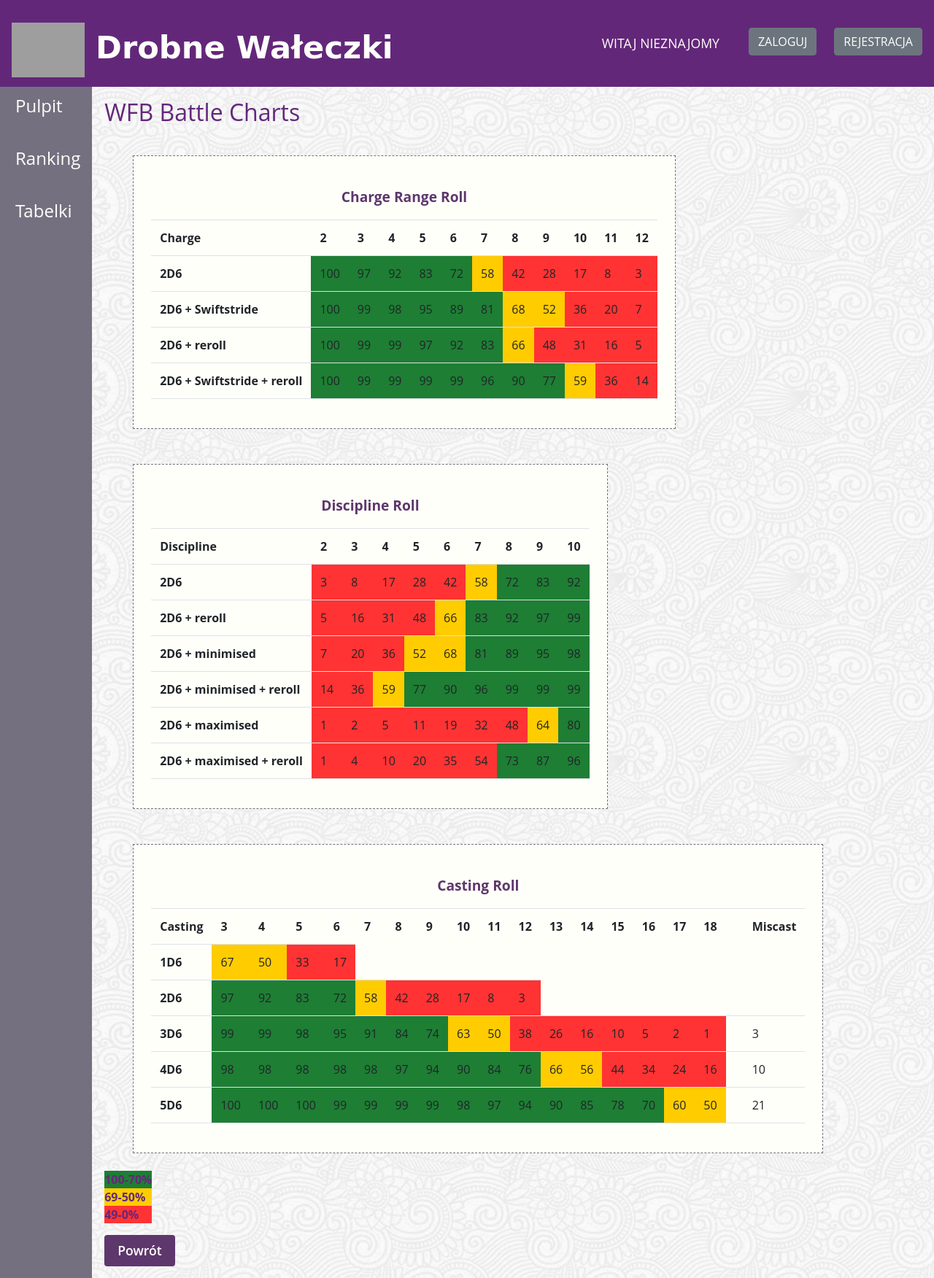
After one commit to semi7semi/DW, a Django app: page /tables/ in a window 1280 px wide. The commit adds this page. Shown: the whole page at 73% size. Run offline with Django 3.2, Linux system fonts and the light colour scheme; lists and menus that the app fills with data are empty; grey boxes are pictures that could not be loaded.

Commit message:
tabelki statystyka

```diff
--- a/static/css/style.css
+++ b/static/css/style.css
@@ -10,8 +10,10 @@
   --dark-text: #000000;
   --blue: #007bff;
   --yellow: #5E376D;
+  --yellow2: #ffcc00;
   --green: #1e7e34;
   --red: #cc0000;
+  --light-red: #ff3333;
   font-size: 16px;
 }
 
@@ -42,6 +44,16 @@ p {
   content: counter(serial-number);  /* Display the counter */
   min-width: 1em;
   margin-right: 0.5em;
+}
+
+.tab-color-green {
+    background: var(--green);
+}
+.tab-color-yellow {
+    background: var(--yellow2);
+}
+.tab-color-red {
+    background: var(--light-red);
 }
 
 /*table {*/
--- a/wfb/settings.py
+++ b/wfb/settings.py
@@ -81,7 +81,7 @@ WSGI_APPLICATION = 'wfb.wsgi.application'
 # Database
 # https://docs.djangoproject.com/en/3.1/ref/settings/#databases
 
-
+#
 DATABASES = {
     'default': dj_database_url.config(
         default=config('DATABASE_URL')
--- a/wfb/urls.py
+++ b/wfb/urls.py
@@ -3,7 +3,7 @@ from django.urls import path
 
 from wfb_app.views import Index, List, AddUnitView, EditUnitView, RankingList, \
     LoginView, LogoutView, UsersList, CreateUserView, EditUserView, AddGameResultView, DeleteUser, UserDetailsView, \
-    ArmyListView, ArmyDetailsView, DeleteUnitView, EditGameResultView, CalcView, Landing_page, RollDiceView
+    ArmyListView, ArmyDetailsView, DeleteUnitView, EditGameResultView, CalcView, Landing_page, RollDiceView, TableView
 
 urlpatterns = [
     path('admin/', admin.site.urls),
@@ -29,6 +29,7 @@ urlpatterns = [
     path("add_user/", CreateUserView.as_view(), name="register"),
     path("edit_user/<int:id>/", EditUserView.as_view(), name="edit-user"),
     path("user_details/<int:id>/", UserDetailsView.as_view(), name="user-details"),
-    path("edit_user/delete/<int:id>/", DeleteUser.as_view()),
+    path("edit_user/delete/<int:id>/", DeleteUser.as_view(), name="delete-user"),
     path("dice/", RollDiceView.as_view(), name="dice-view"),
+    path("tables/", TableView.as_view(), name="table-view"),
 ]
--- a/wfb_app/templates/army_list.html
+++ b/wfb_app/templates/army_list.html
@@ -13,7 +13,7 @@
             </tr>
             {% for army in list %}
             <tr>
-                <td><a class="user-color" href="/army_details/{{ army.0.id }}/">{{ army.0.name }}  </a> ({{ army.1 }})</td>
+                <td><a class="user-color" href="{% url 'army-details' army.0.id%}">{{ army.0.name }}  </a> ({{ army.1 }})</td>
                 <td>{{ army.0.short_name }}</td>
                 <td>{{ army.0.description }}</td>
             </tr>
@@ -23,7 +23,7 @@
 <div class="row">
     <div class="col-2">
         <div class="nav flex-column nav-pills">
-            <a class="nav-link btn-color rounded-1 pt-2 pb-2" href="/calculator/">Back</a>
+            <a class="nav-link btn-color rounded-1 pt-2 pb-2" href="{% url 'calc-view' %}">Powrót</a>
         </div>
     </div>
 </div>
--- a/wfb_app/templates/base.html
+++ b/wfb_app/templates/base.html
@@ -90,6 +90,11 @@
                         </a>
                     </li>
                     {% endif %}
+                    <li class="nav-item">
+                        <a class="nav-link" href="{% url 'table-view' %}">
+                            <span>Tabelki</span>
+                        </a>
+                    </li>
                     </ul>
             <div class="m-4 p-3 width-medium text-color-darker">
 
--- a/wfb_app/templates/calc.html
+++ b/wfb_app/templates/calc.html
@@ -84,7 +84,7 @@
 <div class="row">
         <div class="col-1">
         <div class="nav flex-column nav-pills">
-            <a class="nav-link btn-color pt-2 pb-2" href="/calculator/">Powrót</a>
+            <a class="nav-link btn-color pt-2 pb-2" href="{% url 'calc-view' %}">Powrót</a>
         </div>
     </div>
 </div>
--- a/wfb_app/templates/delete_user.html
+++ b/wfb_app/templates/delete_user.html
@@ -15,7 +15,7 @@
 <div class="row">
     <div class="col-2">
         <div class="nav flex-column nav-pills">
-            <a class="nav-link btn-color rounded-1 pt-1 pb-1" href="/edit_user/{{ user.id }}/">Nie, zabierz mnie stąd</a>
+            <a class="nav-link btn-color rounded-1 pt-1 pb-1" href="{% url 'edit-user' user.id %}">Nie, zabierz mnie stąd</a>
         </div>
     </div>
 </div>
--- a/wfb_app/templates/dices.html
+++ b/wfb_app/templates/dices.html
@@ -52,7 +52,7 @@
 <div class="row">
         <div class="col-1">
         <div class="nav flex-column nav-pills">
-            <a class="nav-link btn-color pt-2 pb-2" href="/dice/">Powrót</a>
+            <a class="nav-link btn-color pt-2 pb-2" href="{% url 'dice-view' %}">Powrót</a>
         </div>
     </div>
 </div>
--- a/wfb_app/templates/edit_user.html
+++ b/wfb_app/templates/edit_user.html
@@ -15,7 +15,7 @@
 <div class="row">
     <div class="col-1">
         <div class="nav flex-column nav-pills">
-            <a class="nav-link btn-color-red rounded-1 pt-1 pb-1" href="/edit_user/delete/{{ user.id }}/">Usun konto</a>
+            <a class="nav-link btn-color-red rounded-1 pt-1 pb-1" href="{% url 'delete-user' user.id %}">Usun konto</a>
         </div>
     </div>
 </div>
--- a/wfb_app/templates/ranking_list.html
+++ b/wfb_app/templates/ranking_list.html
@@ -5,7 +5,7 @@
     <div class="col-1">
         {% if request.user.is_authenticated %}
         <div class="nav nav-pills nav-justified">
-            <a class="nav-link btn-color" href="/ranking/add_result/">Dodaj wynik</a>
+            <a class="nav-link btn-color" href="{% url 'result' %}">Dodaj wynik</a>
         </div>
         {% endif %}
     </div>
@@ -28,7 +28,7 @@
             </tr>
             {% for result in ranking %}
             <tr class="numbering">
-                <td><a class="user-color" href="/user_details/{{ result.user.id }}/">{{ result.user }}</a></td>
+                <td><a class="user-color" href="{% url 'user-details' result.user.id %}">{{ result.user }}</a></td>
                 <td>{{ result.army }}</td>
                 <td>{{ result.battle_points }}</td>
                 {% if result.objective %}
@@ -38,7 +38,7 @@
                 {% endif %}
                 <td>{{ result.get_game_rank_display }}</td>
                 {% if result.opponent_dw %}
-                <td><a class="user-color" href="/user_details/{{ result.opponent_dw.id }}/">{{ result.opponent_dw }}</a>
+                <td><a class="user-color" href="{% url 'user-details' result.opponent_dw.id %}">{{ result.opponent_dw }}</a>
                 </td>
                 {% else %}
                 <td>{{ result.opponent }}</td>
--- /dev/null
+++ b/wfb_app/templates/tables.html
@@ -0,0 +1,258 @@
+{% extends "base.html" %}
+{% block content %}
+
+<h2>WFB Battle Charts</h2>
+<!--<h2>Uzytkownik: {{ request.user.username }} ({{ request.user.profile.user_army }})</h2>-->
+<p></p>
+<div class="col">
+<div class="m-4 p-4 border-dashed">
+    <h1 class="dashboard-content-title">
+        <span>Charge Range Roll</span>
+    </h1>
+    <table class="table border-bottom schedules-content">
+        <tr>
+            <th>Charge</th>
+            {% for range in range_data %}
+            <th>{{ range }}</th>
+            {% endfor %}
+        </tr>
+        <tr>
+            <th>2D6</th>
+            {% for chance in charge %}
+            {% if chance >= 70 %}
+            <td class="tab-color-green">{{ chance }}</td>
+            {% elif chance >= 50 %}
+            <td class="tab-color-yellow">{{ chance }}</td>
+            {% else %}
+            <td class="tab-color-red">{{ chance }}</td>
+            {% endif %}
+            {% endfor %}
+        </tr>
+        <tr>
+            <th>2D6 + Swiftstride</th>
+            {% for chance in charge_s %}
+            {% if chance >= 70 %}
+            <td class="tab-color-green">{{ chance }}</td>
+            {% elif chance >= 50 %}
+            <td class="tab-color-yellow">{{ chance }}</td>
+            {% else %}
+            <td class="tab-color-red">{{ chance }}</td>
+            {% endif %}
+            {% endfor %}
+        </tr>
+        <tr>
+            <th>2D6 + reroll</th>
+            {% for chance in charge_rr %}
+            {% if chance >= 70 %}
+            <td class="tab-color-green">{{ chance }}</td>
+            {% elif chance >= 50 %}
+            <td class="tab-color-yellow">{{ chance }}</td>
+            {% else %}
+            <td class="tab-color-red">{{ chance }}</td>
+            {% endif %}
+            {% endfor %}
+        </tr>
+        <tr>
+            <th>2D6 + Swiftstride + reroll</th>
+            {% for chance in charge_s_rr %}
+            {% if chance >= 70 %}
+            <td class="tab-color-green">{{ chance }}</td>
+            {% elif chance >= 50 %}
+            <td class="tab-color-yellow">{{ chance }}</td>
+            {% else %}
+            <td class="tab-color-red">{{ chance }}</td>
+            {% endif %}
+            {% endfor %}
+        </tr>
+    </table>
+</div>
+<div class="m-4 p-4 border-dashed">
+    <h1 class="dashboard-content-title">
+        <span>Discipline Roll</span>
+    </h1>
+    <table class="table border-bottom schedules-content">
+        <tr>
+            <th>Discipline</th>
+            {% for range in range_disc %}
+            <th>{{ range }}</th>
+            {% endfor %}
+        </tr>
+        <tr>
+            <th>2D6</th>
+            {% for chance in dis %}
+            {% if chance >= 70 %}
+            <td class="tab-color-green">{{ chance }}</td>
+            {% elif chance >= 50 %}
+            <td class="tab-color-yellow">{{ chance }}</td>
+            {% else %}
+            <td class="tab-color-red">{{ chance }}</td>
+            {% endif %}
+            {% endfor %}
+        </tr>
+        <tr>
+            <th>2D6 + reroll</th>
+            {% for chance in dis_rr %}
+            {% if chance >= 70 %}
+            <td class="tab-color-green">{{ chance }}</td>
+            {% elif chance >= 50 %}
+            <td class="tab-color-yellow">{{ chance }}</td>
+            {% else %}
+            <td class="tab-color-red">{{ chance }}</td>
+            {% endif %}
+            {% endfor %}
+        </tr>
+        <tr>
+            <th>2D6 + minimised</th>
+            {% for chance in dis_min %}
+            {% if chance >= 70 %}
+            <td class="tab-color-green">{{ chance }}</td>
+            {% elif chance >= 50 %}
+            <td class="tab-color-yellow">{{ chance }}</td>
+            {% else %}
+            <td class="tab-color-red">{{ chance }}</td>
+            {% endif %}
+            {% endfor %}
+        </tr>
+        <tr>
+            <th>2D6 + minimised + reroll</th>
+            {% for chance in dis_min_rr %}
+            {% if chance >= 70 %}
+            <td class="tab-color-green">{{ chance }}</td>
+            {% elif chance >= 50 %}
+            <td class="tab-color-yellow">{{ chance }}</td>
+            {% else %}
+            <td class="tab-color-red">{{ chance }}</td>
+            {% endif %}
+            {% endfor %}
+        </tr>
+        <tr>
+            <th>2D6 + maximised</th>
+            {% for chance in dis_max %}
+            {% if chance >= 70 %}
+            <td class="tab-color-green">{{ chance }}</td>
+            {% elif chance >= 55 %}
+            <td class="tab-color-yellow">{{ chance }}</td>
+            {% else %}
+            <td class="tab-color-red">{{ chance }}</td>
+            {% endif %}
+            {% endfor %}
+        </tr>
+        <tr>
+            <th>2D6 + maximised + reroll</th>
+            {% for chance in dis_max_rr %}
+            {% if chance >= 70 %}
+            <td class="tab-color-green">{{ chance }}</td>
+            {% elif chance >= 55 %}
+            <td class="tab-color-yellow">{{ chance }}</td>
+            {% else %}
+            <td class="tab-color-red">{{ chance }}</td>
+            {% endif %}
+            {% endfor %}
+        </tr>
+    </table>
+    </div>
+    <div class="m-4 p-4 border-dashed">
+    <h1 class="dashboard-content-title">
+        <span>Casting Roll</span>
+    </h1>
+    <table class="table border-bottom schedules-content">
+        <tr>
+            <th>Casting</th>
+            {% for range in range_cast %}
+            <th>{{ range }}</th>
+            {% endfor %}
+            <th></th>
+            <th>Miscast</th>
+        </tr>
+        <tr>
+            <th>1D6</th>
+            {% for chance in dice1 %}
+            {% if chance >= 70 %}
+            <td class="tab-color-green">{{ chance }}</td>
+            {% elif chance >= 50 %}
+            <td class="tab-color-yellow">{{ chance }}</td>
+            {% else %}
+            <td class="tab-color-red">{{ chance }}</td>
+            {% endif %}
+            {% endfor %}
+        </tr>
+        <tr>
+            <th>2D6</th>
+            {% for chance in dice2 %}
+            {% if chance >= 70 %}
+            <td class="tab-color-green">{{ chance }}</td>
+            {% elif chance >= 50 %}
+            <td class="tab-color-yellow">{{ chance }}</td>
+            {% else %}
+            <td class="tab-color-red">{{ chance }}</td>
+            {% endif %}
+            {% endfor %}
+        </tr>
+        <tr>
+            <th>3D6</th>
+            {% for chance in dice3 %}
+            {% if chance >= 70 %}
+            <td class="tab-color-green">{{ chance }}</td>
+            {% elif chance >= 50 %}
+            <td class="tab-color-yellow">{{ chance }}</td>
+            {% else %}
+            <td class="tab-color-red">{{ chance }}</td>
+            {% endif %}
+            {% endfor %}
+            <td></td>
+            <td>{{ miscast.0 }}</td>
+        </tr>
+        <tr>
+            <th>4D6</th>
+            {% for chance in dice4 %}
+            {% if chance >= 70 %}
+            <td class="tab-color-green">{{ chance }}</td>
+            {% elif chance >= 50 %}
+            <td class="tab-color-yellow">{{ chance }}</td>
+            {% else %}
+            <td class="tab-color-red">{{ chance }}</td>
+            {% endif %}
+            {% endfor %}
+            <td></td>
+            <td>{{ miscast.1 }}</td>
+        </tr>
+        <tr>
+            <th>5D6</th>
+            {% for chance in dice5 %}
+            {% if chance >= 70 %}
+            <td class="tab-color-green">{{ chance }}</td>
+            {% elif chance >= 50 %}
+            <td class="tab-color-yellow">{{ chance }}</td>
+            {% else %}
+            <td class="tab-color-red">{{ chance }}</td>
+            {% endif %}
+            {% endfor %}
+            <td></td>
+            <td >{{ miscast.2 }}</td>
+        </tr>
+    </table>
+</div>
+</div>
+<table>
+    <tr>
+        <th class="tab-color-green">100-70%</th>
+        <td></td>
+    </tr>
+        <tr>
+        <th class="tab-color-yellow">69-50%</th>
+        <td></td>
+    </tr>
+        <tr>
+        <th class="tab-color-red">49-0%</th>
+        <td></td>
+    </tr>
+</table>
+<p></p>
+<div class="row">
+    <div class="col-1">
+        <div class="nav flex-column nav-pills">
+            <a class="nav-link btn-color pt-2 pb-2" href="{% url 'main' %}">Powrót</a>
+        </div>
+    </div>
+</div>
+{% endblock %}
--- a/wfb_app/templates/units_list.html
+++ b/wfb_app/templates/units_list.html
@@ -51,7 +51,7 @@
 <div class="row">
     <div class="col-2">
         <div class="nav flex-column nav-pills">
-            <a class="nav-link active" href="/calculator/">Back</a>
+            <a class="nav-link active" href="{% url 'calc-view' %}">Back</a>
         </div>
     </div>
 </div>
--- a/wfb_app/templates/user_details.html
+++ b/wfb_app/templates/user_details.html
@@ -108,7 +108,7 @@
 <div class="row">
     <div class="col-2">
         <div class="nav flex-column nav-pills">
-            <a class="nav-link btn-color rounded-1 pt-1 pb-1" href="/ranking/">Powrót</a>
+            <a class="nav-link btn-color rounded-1 pt-1 pb-1" href="{% url 'ranking-list' %}">Powrót</a>
         </div>
     </div>
 </div>
--- a/wfb_app/views.py
+++ b/wfb_app/views.py
@@ -548,3 +548,54 @@ class EditGameResultView(View):
         if form.is_valid():
             form.save()
             return redirect("user-details", id=game.user.id)
+
+
+class TableView(View):
+    def get(self, request):
+        # Charge chart
+        range_data = range(2, 13)
+        charge = [100, 97, 92, 83, 72, 58, 42, 28, 17, 8, 3]
+        charge_s = [100, 99, 98, 95, 89, 81, 68, 52, 36, 20, 7]
+        charge_rr = [100, 99, 99, 97, 92, 83, 66, 48, 31, 16, 5]
+        charge_s_rr = [100, 99, 99, 99, 99, 96, 90, 77, 59, 36, 14]
+        # Discipline chart
+        range_disc = range(2, 11)
+        dis = [3, 8, 17, 28, 42, 58, 72, 83, 92]
+        dis_rr = [5, 16, 31, 48, 66, 83, 92, 97, 99]
+        dis_min = [7, 20, 36, 52, 68, 81, 89, 95, 98]
+        dis_max = [1, 2, 5, 11, 19, 32, 48, 64, 80]
+        dis_min_rr = [14, 36, 59, 77, 90, 96, 99, 99, 99]
+        dis_max_rr = [1, 4, 10, 20, 35, 54, 73, 87, 96]
+        # Casting chart
+        range_cast = range(3, 19)
+        dice1 = [67, 50, 33, 17]
+        dice2 = [97, 92, 83, 72, 58, 42, 28, 17, 8, 3]
+        dice3 = [99, 99, 98, 95, 91, 84, 74, 63, 50, 38, 26, 16, 10, 5, 2, 1]
+        dice4 = [98, 98, 98, 98, 98, 97, 94, 90, 84, 76, 66, 56, 44, 34, 24, 16]
+        dice5 = [100, 100, 100, 99, 99, 99, 99, 98, 97, 94, 90, 85, 78, 70, 60, 50]
+        miscast = [3, 10, 21]
+        ctx = {
+            "range_data": range_data,
+            "charge": charge,
+            "charge_s": charge_s,
+            "charge_rr": charge_rr,
+            "charge_s_rr": charge_s_rr,
+
+            "range_disc": range_disc,
+            "dis": dis,
+            "dis_rr": dis_rr,
+            "dis_min": dis_min,
+            "dis_max": dis_max,
+            "dis_min_rr": dis_min_rr,
+            "dis_max_rr": dis_max_rr,
+
+            "range_cast": range_cast,
+            "dice1": dice1,
+            "dice2": dice2,
+            "dice3": dice3,
+            "dice4": dice4,
+            "dice5": dice5,
+            "miscast": miscast
+
+        }
+        return render(request, "tables.html", ctx)
```
